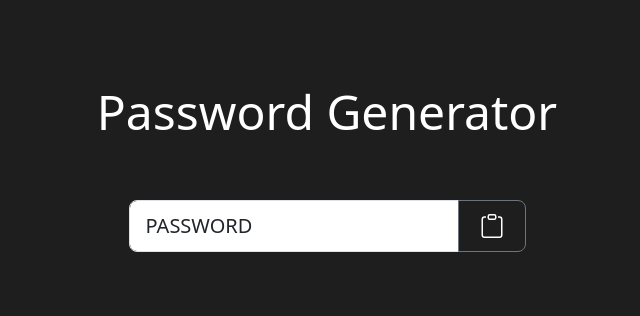
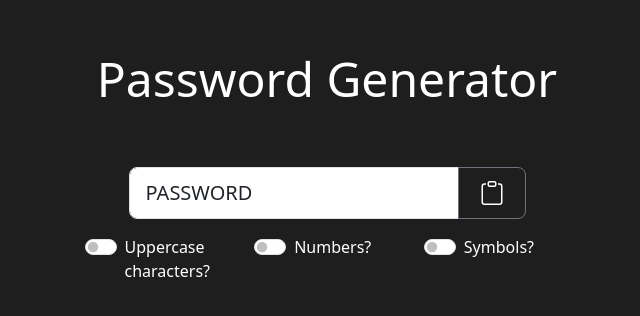
Before and after one commit to mohamad-jamil/pseudopass, a React (Vite) app: page / in a window 1280 px wide. Shown: the part 236-552 px from the top of the page, without its empty margins (313-953 px from the left). Built offline with nearby package versions, Linux system fonts and the light colour scheme.

Commit message:
Add options sliders to customise password properties

```diff
--- a/src/App.jsx
+++ b/src/App.jsx
@@ -1,12 +1,24 @@
 import "./App.css";
 import PasswordDisplay from "./components/PasswordDisplay/PasswordDisplay";
+import Switch from "./components/Switch/Switch";
 
 function App() {
   return (
-    <div className="d-flex flex-column vh-100 justify-content-center align-items-center">
+    <div className="container d-flex flex-column vh-100 justify-content-center align-items-center">
       <div className="title text-white mb-1">Password Generator</div>
-      <div className="password-display">
+      <div className="password-display mb-3">
         <PasswordDisplay />
+      </div>
+      <div className="row">
+        <div className="col">
+          <Switch label="Uppercase characters?" />
+        </div>
+        <div className="col">
+          <Switch label="Numbers?" />
+        </div>
+        <div className="col">
+          <Switch label="Symbols?" />
+        </div>
       </div>
     </div>
   );
--- a/src/components/Checkbox/Checkbox.jsx
+++ /dev/null
@@ -1,5 +0,0 @@
-function Checkbox() {
-  return <></>;
-}
-
-export default Checkbox;
--- /dev/null
+++ b/src/components/Switch/Switch.jsx
@@ -0,0 +1,17 @@
+function Switch({ label }) {
+  return (
+    <div class="form-check form-switch">
+      <input
+        class="form-check-input"
+        type="checkbox"
+        role="switch"
+        id="flexSwitchCheckDefault"
+      />
+      <label class="form-check-label" for="flexSwitchCheckDefault">
+        <div className="text-white">{label}</div>
+      </label>
+    </div>
+  );
+}
+
+export default Switch;
```
Also changed, not shown: src/components/Switch/Switch.css (added).
